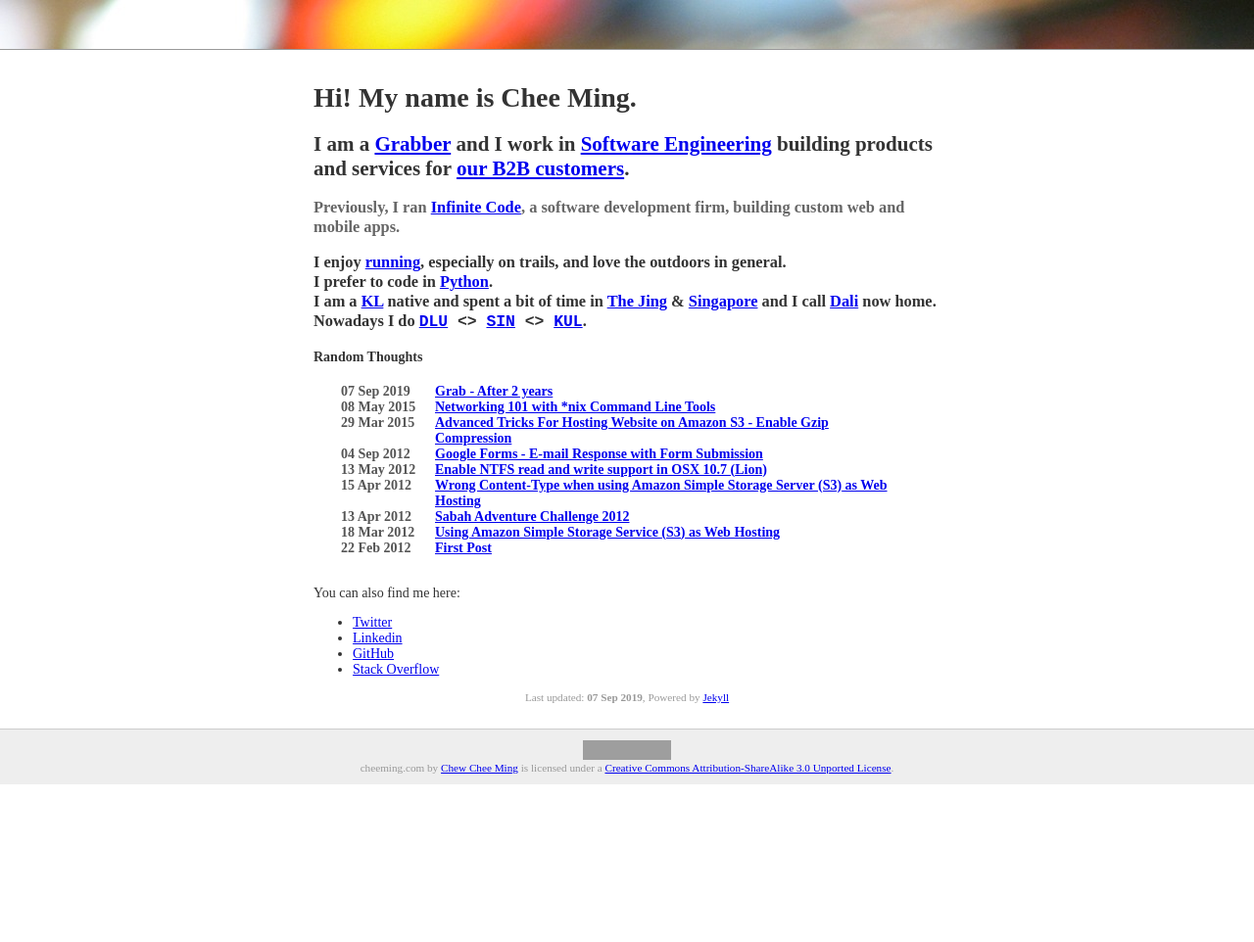
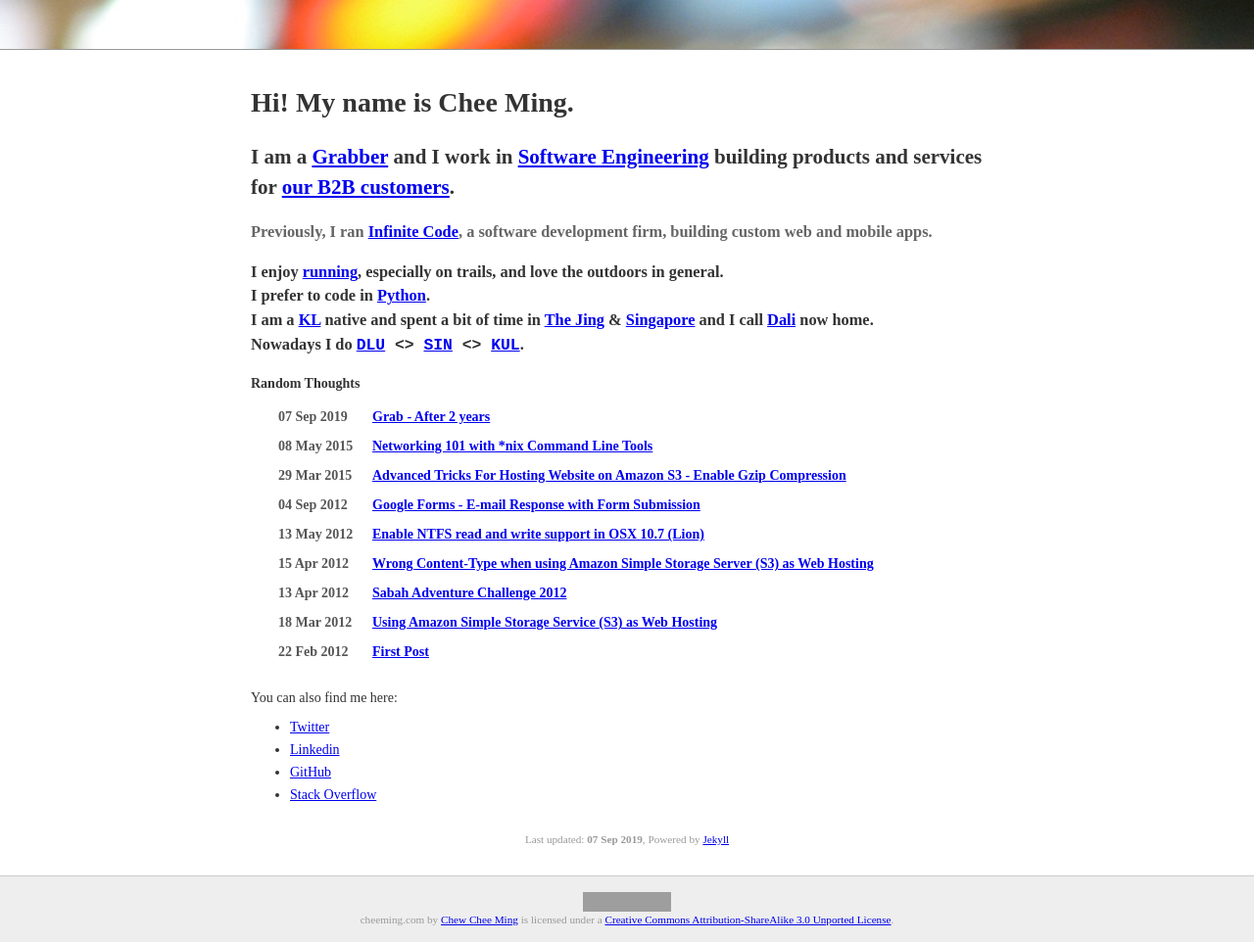
Before and after one commit to cheeming/www.cheeming.com, a Jekyll site: the page built from cheeming.com-jekyll/index.html, in a window 1280 px wide. Shown: the whole page at 98% size. Built offline with Jekyll 4.4.1, drawn with Linux system fonts in a browser that asks for light colours; some web fonts are replaced; before the commit the page ends 900 px from its top, so only the background shows below that; grey boxes are pictures that could not be loaded.

Commit message:
Update layout to be mobile responsive

```diff
--- a/cheeming.com-jekyll/_layouts/default.html
+++ b/cheeming.com-jekyll/_layouts/default.html
@@ -2,6 +2,7 @@
 <html xmlns="http://www.w3.org/1999/xhtml">
 <head>
 <meta http-equiv="content-type" content="text/html;charset=utf-8" />
+<meta name="viewport" content="width=device-width, initial-scale=1">
 <title>{% if page.title %}{{ page.title }} - {% endif %}cheeming.com</title>
 <link rel="alternate" type="application/rss+xml" title="cheeming.com feed - RSS" href="http://www.cheeming.com/rss.xml" />
 <link rel="alternate" type="application/atom+xml" title="cheeming.com feed - Atom" href="http://www.cheeming.com/atom.xml" />
--- a/cheeming.com-jekyll/css/base.css
+++ b/cheeming.com-jekyll/css/base.css
@@ -6,6 +6,11 @@
     background-repeat: repeat-x;
     margin: 50px 0px 0px 0px;
     border-top: 1px solid #999999;
+    width: 100%;
+}
+
+h1, h2, h3 {
+    line-height: 1.5em;
 }
 
 code {
@@ -13,9 +18,25 @@
 }
 
 .content {
-    width: 640px;
+    width: 60%;
     margin: 0px auto;
     padding: 1em;
+}
+
+@media (max-width: 1024px) {
+    .content {
+        width: 80%;
+        margin: 0px auto;
+        padding: 1em;
+    }
+}
+
+@media (max-width: 450px) {
+    .content {
+        width: 90%;
+        margin: 0px auto;
+        padding: 1em;
+    }
 }
 
 .posts {
@@ -25,6 +46,7 @@
 .posts li {
     font-weight: bold;
     list-style-type: none;
+    margin-top: 1em;
 }
 .posts li .time {
     color: #555555;
@@ -38,12 +60,13 @@
 .posts li .time {
     width: 96px;
 }
-.posts li a {
-    width: 475px;
-}
 
 p.online_services {
     margin-top: 2.2em;
+}
+
+ul.online_services li {
+    margin-top: 0.5em;
 }
 
 .navigation {
@@ -74,13 +97,14 @@
 .footer {
     border-top: 1px solid #cccccc;
     margin: 0 auto;
-    padding: 1em 0em;
+    padding: 1.5em 0em;
     background-color: #eeeeee;
     color: #999999;
     text-align: center;
     font-size: 0.8em;
 }
 .updated_time {
+    padding: 0.5em 0em;
     margin: 0 auto;
     text-align: center;
     font-size: 0.8em;
--- a/cheeming.com-jekyll/index.html
+++ b/cheeming.com-jekyll/index.html
@@ -2,7 +2,7 @@
 layout: default
 title: Cheems' Home
 ---
-<h1>Hi! My name is Chee Ming.</h1>
+<h1>Hi! My name is <span>Chee Ming</span>.</h1>
 <h2>I am a <a href="https://grab.careers">Grabber</a> and I work in <a href="https://engineering.grab.com">Software Engineering</a> building products and services for <a href="http://grab.com/business">our B2B customers</a>.</h2>
 <h3 class="lowlight">Previously, I ran <a href="http://infinite-code.com">Infinite Code</a>, a software development firm, building custom web and mobile apps.</h3>
 <h3>
@@ -20,7 +20,7 @@
 </ul>
 
 <p class="online_services">You can also find me here:</p>
-<ul>
+<ul class="online_services">
     <li><a href="http://bit.ly/ccmtwitter">Twitter</a></li>
     <li><a href="http://linkd.in/cheeming">Linkedin</a></li>
     <li><a href="http://bit.ly/ccmgithub">GitHub</a></li>
```
Also changed, not shown: 2 other files.
